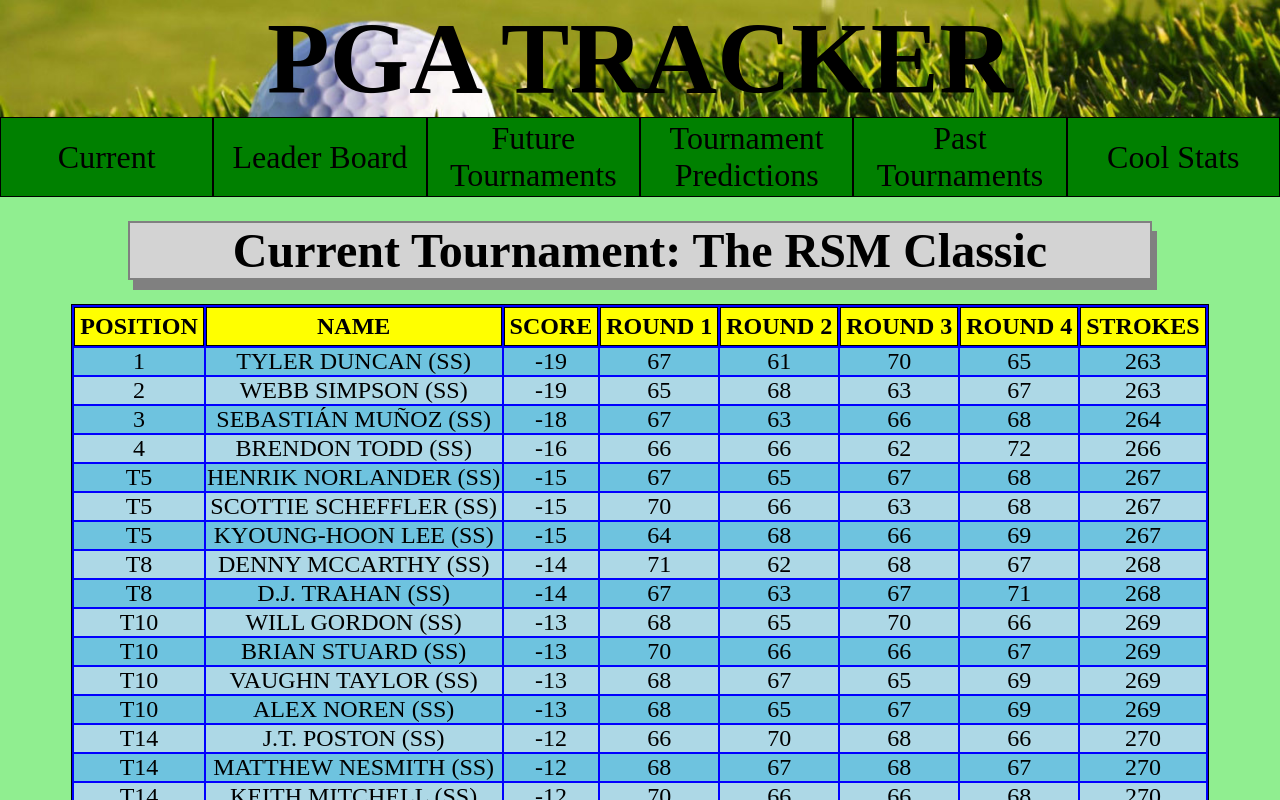
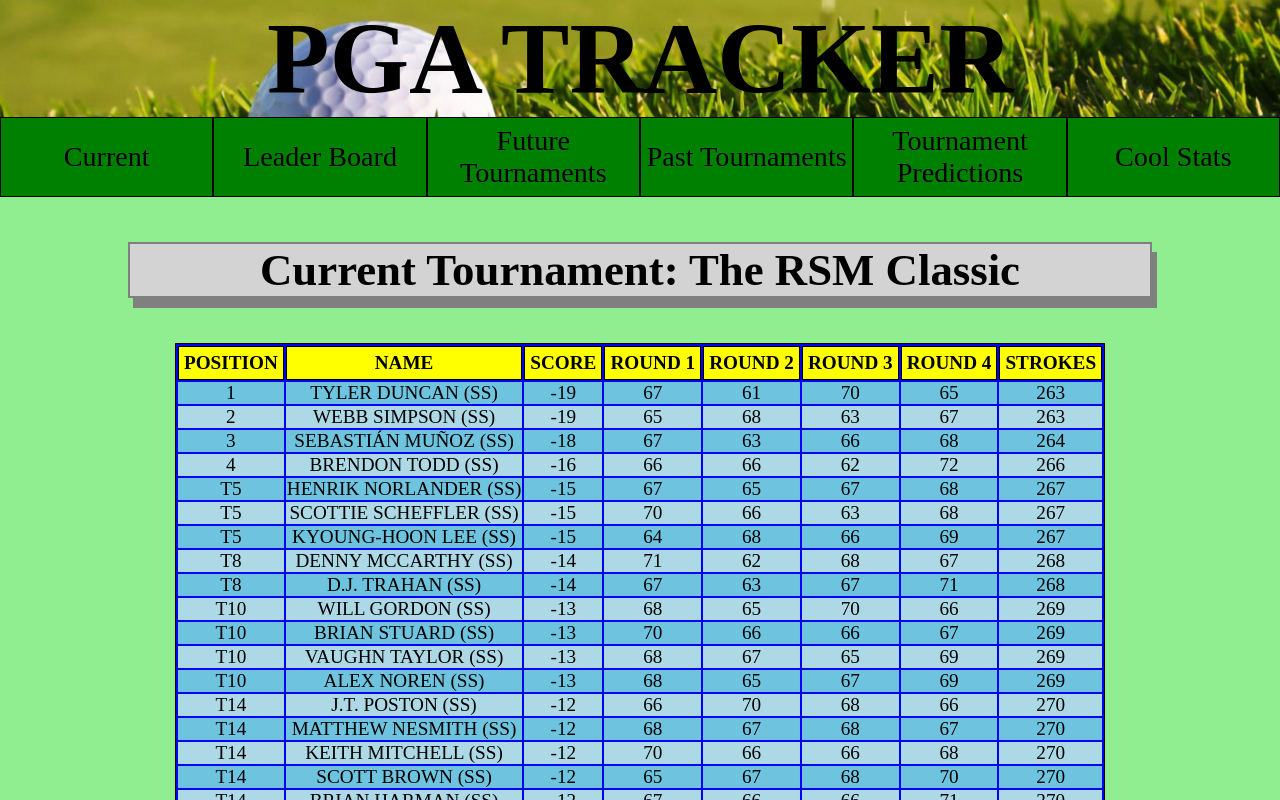
Before and after one commit to sazy143/PGA_TRACKER, a React app: page / in a window 1280 px wide. Shown: the top 800 px of the page. Built offline with nearby package versions, Linux system fonts and the light colour scheme.

Commit message:
finishing styling

```diff
--- a/src/css/main.css
+++ b/src/css/main.css
@@ -34,7 +34,9 @@
     text-align: center;
     align-items: center;
     background-color: green;
-    font-size: 2em;
+    font-size: 2.2vw;
+    padding: 0 .2em;
+    max-height: 5em;
 }
 .nav-item:hover {
     background-color: rgb(3, 117, 3);
@@ -43,11 +45,13 @@
 #navigation a {
     display: table-cell;
     vertical-align: middle;
-    font-size: 1em;
     text-decoration: none;
     color: black;
 }
 
+.page-content {
+    margin-bottom: 2em;
+}
 .page-content h1, h2, table {
     text-align: center;
     justify-content: center;
@@ -56,9 +60,9 @@
 }
 
 .page-content h1 {
-    margin: .5em auto;
+    margin: 1em auto;
     width: 80vw;
-    font-size: 3em;
+    font-size: 3.5vw;
     border: 2px solid gray;
     box-shadow: 5px 10px gray;
     background-color: lightgray;
@@ -77,7 +81,7 @@
 .player-table th {
     background-color: yellow;
     border: 1px solid black;
-    font-size: 1.5em;
+    font-size: 1.5vw;
     padding: 5px;
     text-transform: uppercase;
 }
@@ -86,7 +90,7 @@
     background-color: lightblue;
     border: 1px solid black;
     border-collapse: collapse;
-    font-size: 1.5em;
+    font-size: 1.5vw;
 }
 
 .player-table tr:hover {
--- a/src/js/Main.js
+++ b/src/js/Main.js
@@ -34,10 +34,10 @@
                             <NavLink to = "/future">Future Tournaments</NavLink>
                         </li>
                         <li className='nav-item'>
-                            <NavLink to = "/predictions">Tournament Predictions</NavLink>
+                            <NavLink to = "/past">Past Tournaments</NavLink>
                         </li>
                         <li className='nav-item'>
-                            <NavLink to = "/past">Past Tournaments</NavLink>
+                            <NavLink to = "/predictions">Tournament Predictions</NavLink>
                         </li>
                         <li className='nav-item'>
                             <NavLink to = "/stats">Cool Stats</NavLink>
--- a/src/js/PastPage.js
+++ b/src/js/PastPage.js
@@ -9,8 +9,9 @@
     render(){
 
         return(
-            <h1>Past Tournaments</h1>
-
+            <div className='page-content'>
+                <h1>Past Tournaments</h1>
+            </div>
         );
 
     }
--- a/src/js/PredictionsPage.js
+++ b/src/js/PredictionsPage.js
@@ -9,8 +9,9 @@
     render(){
 
         return(
-            <h1>Predictions for current tournament</h1>
-
+            <div className='page-content'>
+                <h1>Predictions for current tournament</h1>
+            </div>
         );
 
     }
--- a/src/js/StatsPage.js
+++ b/src/js/StatsPage.js
@@ -9,8 +9,9 @@
     render(){
 
         return(
-            <h1>Some cool stats</h1>
-
+            <div className='page-content'>
+                <h1>Some cool stats</h1>
+            </div>
         );
 
     }
```
